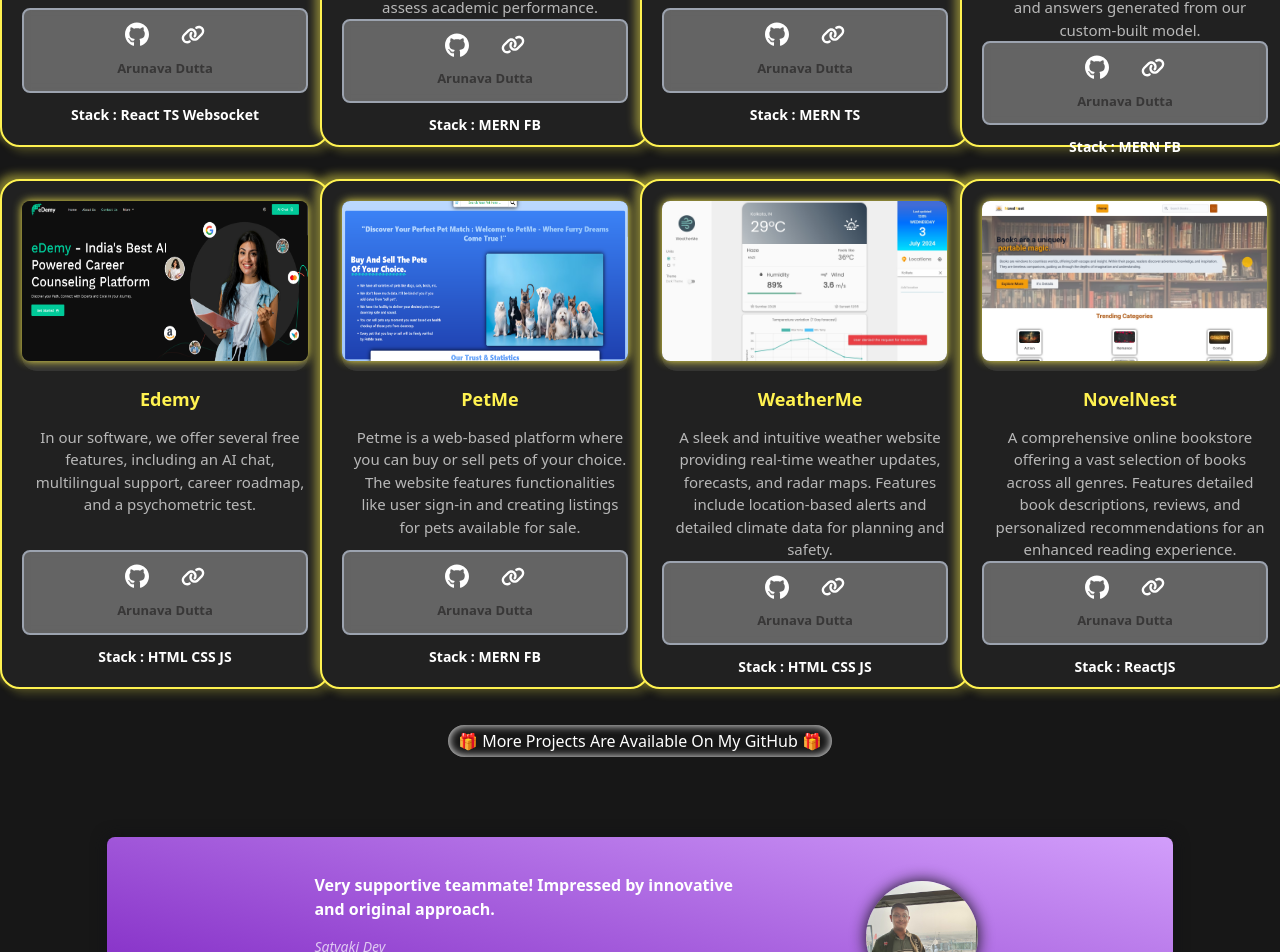
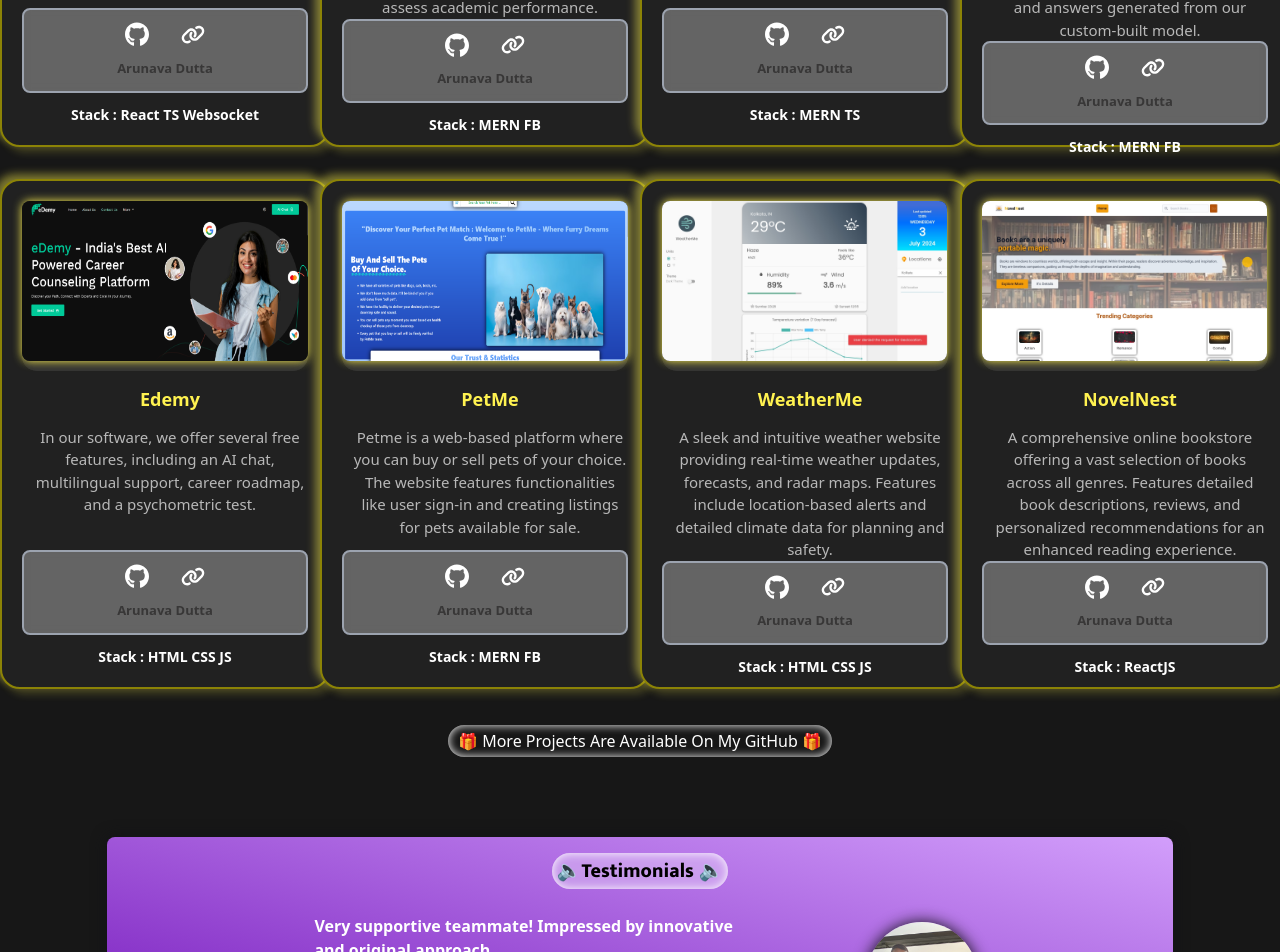
Before and after one commit to ArunavaCoderEm/Godard_Portfolio, a React (Vite) app: page / in a window 1280 px wide. Shown: the part 3335-4287 px from the top of the page. Built offline with nearby package versions, Linux system fonts and the light colour scheme; a web font is replaced by a local one.

Commit message:
all fixes and pushes

```diff
--- a/src/Components/Procard.tsx
+++ b/src/Components/Procard.tsx
@@ -4,7 +4,7 @@ import { Link } from 'react-router-dom'
 export default function Procard(props:any):React.ReactNode {
   return (
     <>
-    <div className="card mx-auto my-4 shaw h-[510px] border-2 border-[#FFF250] flex flex-col justify-between">
+    <div className="card mx-auto my-4 shaw h-[510px] border-2 border-[#8c8306] flex flex-col justify-between">
         <div>
             <div className="card-image shay">
                 <img src={props.img} className='rounded-lg shay overflow-hidden h-40' alt="" />
--- a/src/Components/Testimonials.tsx
+++ b/src/Components/Testimonials.tsx
@@ -57,6 +57,7 @@ const TestimonialSlider = ():React.ReactNode => {
 
   return (
     <main className="flex flex-col items-center  absolute w-5/6 mx-auto rounded-lg h-64 mt-10 bg-gradient-to-bl sha from-[#D29EFB] to-[#6e0eb7] p-1 left-0 right-0 gap-3 overflow-hidden">
+      <div className='text-center text-xl font-extrabold backdrop-blur-sm bg-white/30 inssha p-1 rounded-full mukta my-3'>🔈Testimonials 🔈</div>
       <ul className="relative w-full h-48 rounded-lg p-2 ">
         {testimonials.map((testimonial, index) => (
           <li
@@ -82,7 +83,7 @@ const TestimonialSlider = ():React.ReactNode => {
         {testimonials.map((_, index) => (
           <button
             key={index}
-            className={`w-3 h-3 rounded-full bg-[#FFF250] mx-1 transition-all ${currentIndex === index ? 'w-7' : ''}`}
+            className={`w-3 h-3 mb-4 rounded-full bg-[#FFF250] mx-1 transition-all ${currentIndex === index ? 'w-7' : ''}`}
             onClick={() => scrollTo(index)}
           ></button>
         ))}
```
